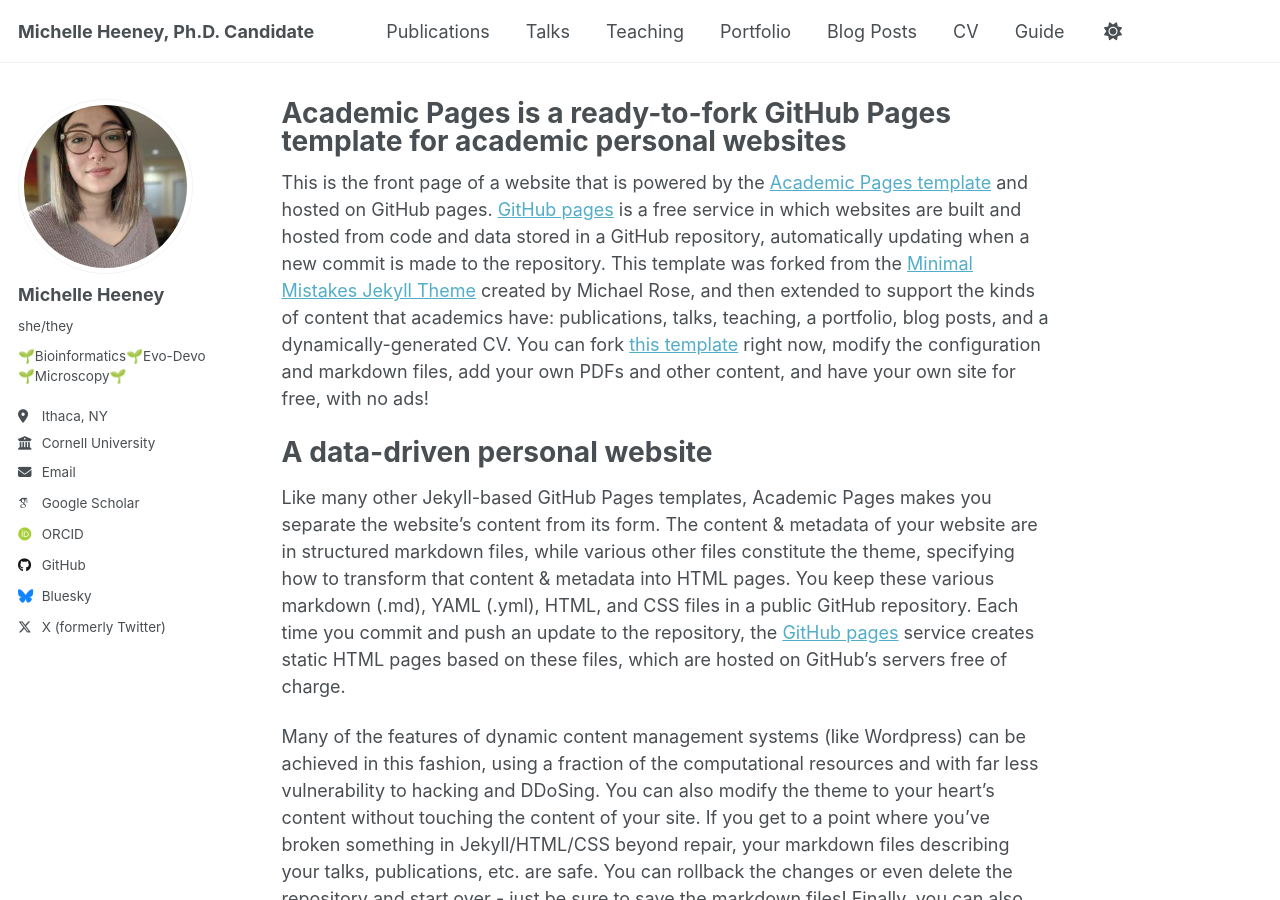
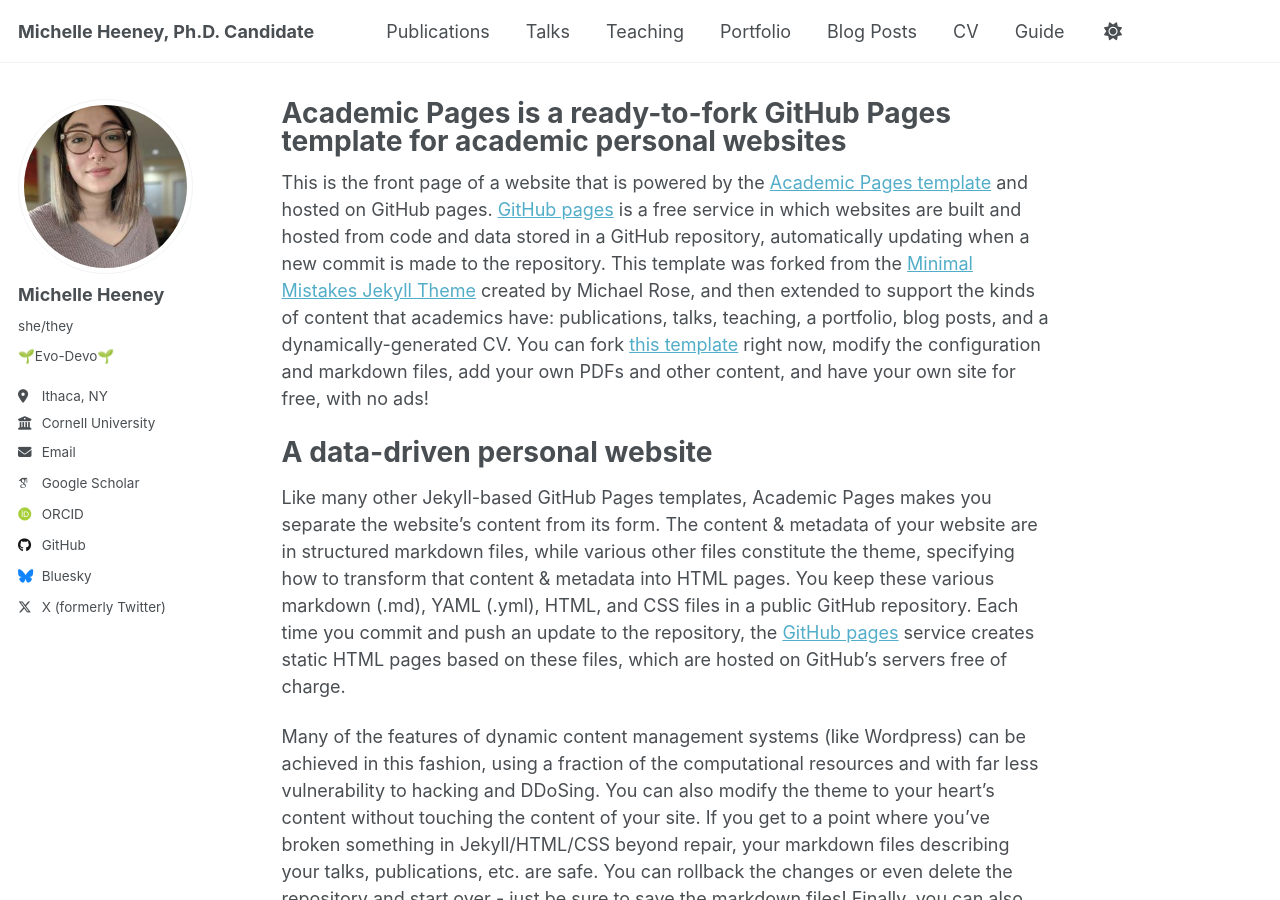
Before and after one commit to mheeney/mheeney.github.io, a Jekyll site: the page built from _pages/about.md, in a window 1280 px wide and 900 px high. Built offline with Jekyll 4.4.1, drawn with Linux system fonts in a browser that asks for light colours; some web fonts are replaced.

Commit message:
Update _config.yml

```diff
--- a/_config.yml
+++ b/_config.yml
@@ -25,7 +25,7 @@ author:
   avatar           : "profile.png"
   name             : "Michelle Heeney"
   pronouns         : "she/they"
-  bio              : "🌱Bioinformatics🌱Evo-Devo🌱Microscopy🌱"
+  bio              : "🌱Evo-Devo🌱"
   location         : "Ithaca, NY"
   employer         : "Cornell University"
   uri              : # URL
```
